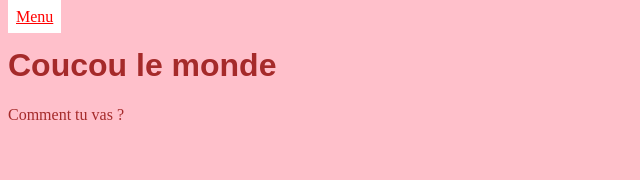
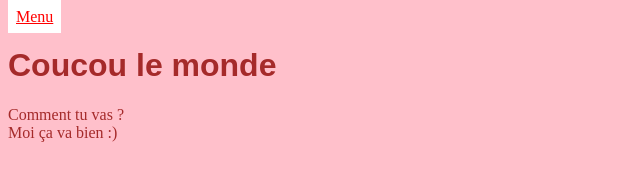
Before and after one commit to nicolasvauche/projet_fsd50b, a plain HTML site: page index.html in a window 1280 px wide. Shown: the whole page, without its empty margins (0-640 px from the left). Drawn offline with Linux system fonts and the light colour scheme.

Commit message:
Ajout d'informations sur le message d'accueil

```diff
--- a/index.html
+++ b/index.html
@@ -28,6 +28,10 @@
     </header>
 
     <h1>Coucou le monde</h1>
-    <p>Comment tu vas ?</p>
+    <p>
+      Comment tu vas ?
+      <br />
+      Moi ça va bien :)
+    </p>
   </body>
 </html>
```
